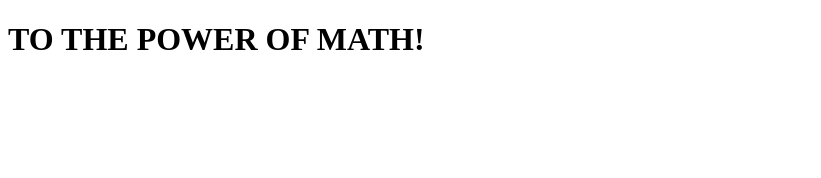
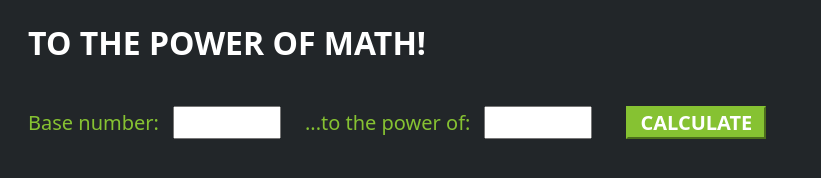
Before and after one commit to tmglouner/PowerOfMath, a plain HTML site: page index.html in a window 1280 px wide. Shown: the whole page, without its empty margins (0-821 px from the left). Drawn offline with Linux system fonts and the light colour scheme.

Commit message:
added improvements to html body and script to make API call

```diff
--- a/index.html
+++ b/index.html
@@ -3,8 +3,76 @@
 <head>
     <meta charset="UTF-8">
     <title>To the Power of Math!</title>
+    <!-- Styling for the client UI -->
+    <style>
+    h1 {
+        color: #FFFFFF;
+        font-family: system-ui;
+		margin-left: 20px;
+        }
+	body {
+        background-color: #222629;
+        }
+    label {
+        color: #86C232;
+        font-family: system-ui;
+        font-size: 20px;
+        margin-left: 20px;
+		margin-top: 20px;
+        }
+     button {
+        background-color: #86C232;
+		border-color: #86C232;
+		color: #FFFFFF;
+        font-family: system-ui;
+        font-size: 20px;
+		font-weight: bold;
+        margin-left: 30px;
+		margin-top: 20px;
+		width: 140px;
+        }
+	 input {
+        color: #222629;
+        font-family: system-ui;
+        font-size: 20px;
+        margin-left: 10px;
+		margin-top: 20px;
+		width: 100px;
+        }
+    </style>
+    <script>
+        // callAPI function that takes the base and exponent numbers as parameters
+        var callAPI = (base,exponent)=>{
+            // instantiate a headers object
+            var myHeaders = new Headers();
+            // add content type header to object
+            myHeaders.append("Content-Type", "application/json");
+            // using built in JSON utility package turn object to string and store in a variable
+            var raw = JSON.stringify({"base":base,"exponent":exponent});
+            // create a JSON object with parameters for API call and store in a variable
+            var requestOptions = {
+                method: 'POST',
+                headers: myHeaders,
+                body: raw,
+                redirect: 'follow'
+            };
+            // make API call with parameters and use promises to get response
+            fetch("https://lr4pij1tl4.execute-api.us-east-2.amazonaws.com/dev", requestOptions)
+            .then(response => response.text())
+            .then(result => alert(JSON.parse(result).body))
+            .catch(error => console.log('error', error));
+        }
+    </script>
 </head>
 <body>
     <h1>TO THE POWER OF MATH!</h1>
+	<form>
+        <label>Base number:</label>
+        <input type="text" id="base">
+        <label>...to the power of:</label>
+        <input type="text" id="exponent">
+        <!-- set button onClick method to call function we defined passing input values as parameters -->
+        <button type="button" onclick="callAPI(document.getElementById('base').value,document.getElementById('exponent').value)">CALCULATE</button>
+    </form>
 </body>
 </html>
```
